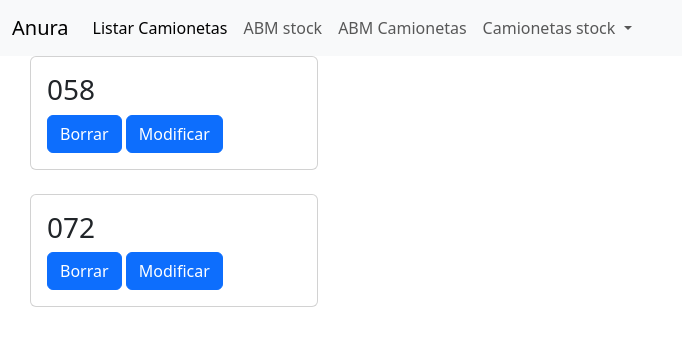
After one commit to LucasMichalko/AnuraCamionetas, a Django app: page /ABM_camionetas/ in a window 1280 px wide. The commit adds this page. Shown: the top 346 px of the page, without its empty margins (0-682 px from the left). Run offline with Django 3.2, Linux system fonts and the light colour scheme; data comes from the database, SQL or seed files in the repository.

Commit message:
ABM Camionetas

```diff
--- a/anuracamio/urls.py
+++ b/anuracamio/urls.py
@@ -16,11 +16,12 @@ Including another URLconf
 from django.contrib import admin
 from django.urls import path
 
-from anuracamio.view import index, Create_camionetas, List_Camionetas
+from anuracamio.view import index, Create_camionetas, List_Camionetas, ABM_Camionetas
 
 urlpatterns = [
     path('admin/', admin.site.urls),
     path("", index),
     path("Create_camionetas/", Create_camionetas),
-    path("Listar_camionetas/", List_Camionetas)
+    path("Listar_camionetas/", List_Camionetas),
+    path("ABM_camionetas/", ABM_Camionetas),
 ]
--- a/anuracamio/view.py
+++ b/anuracamio/view.py
@@ -3,7 +3,11 @@ from django.shortcuts import render
 from camionetas.models import Camionetas
 
 def index (request):
-    return render(request, "index.html", context={})
+    Listar_camionetas = Camionetas.objects.all
+    context = {
+        "Listar_camionetas":Listar_camionetas,
+    }
+    return render(request, "index.html", context=context)
 
 def Create_camionetas (request):
     new_camioneta = Camionetas.objects.create(name="072")
@@ -15,3 +19,10 @@ def List_Camionetas(request):
         "Listar_camionetas":Listar_camionetas,
     }
     return render (request, "listado_camio.html", context=context)
+
+def ABM_Camionetas(request):
+    Listar_camionetas = Camionetas.objects.all
+    context = {
+        "Listar_camionetas":Listar_camionetas,
+    }
+    return render (request, "abm_camionetas.html", context=context)
--- /dev/null
+++ b/templates/abm_camionetas.html
@@ -0,0 +1,14 @@
+{% extends "index.html" %}
+
+{% block index %}
+        {% for Listar_camionetas in Listar_camionetas %}
+                <div class="card" style="width: 18rem; margin-left: 30px;">
+                    <div class="card-body">
+                      <h3 class="card-title">{{Listar_camionetas.name}}</h3>
+                      <a href="#" class="btn btn-primary">Borrar</a>
+                      <a href="#" class="btn btn-primary">Modificar</a>
+                    </div>
+                  </div>
+                <br>
+        {% endfor %}
+{% endblock %}
--- a/templates/index.html
+++ b/templates/index.html
@@ -22,7 +22,7 @@
               <a class="nav-link" href="#">ABM stock</a>
             </li>
             <li class="nav-item">
-              <a class="nav-link" href="#">ABM Camionetas</a>
+              <a class="nav-link" href="/ABM_camionetas">ABM Camionetas</a>
             </li>
             <li class="nav-item dropdown">
               <a class="nav-link dropdown-toggle" href="#" role="button" data-bs-toggle="dropdown" aria-expanded="false">
```
